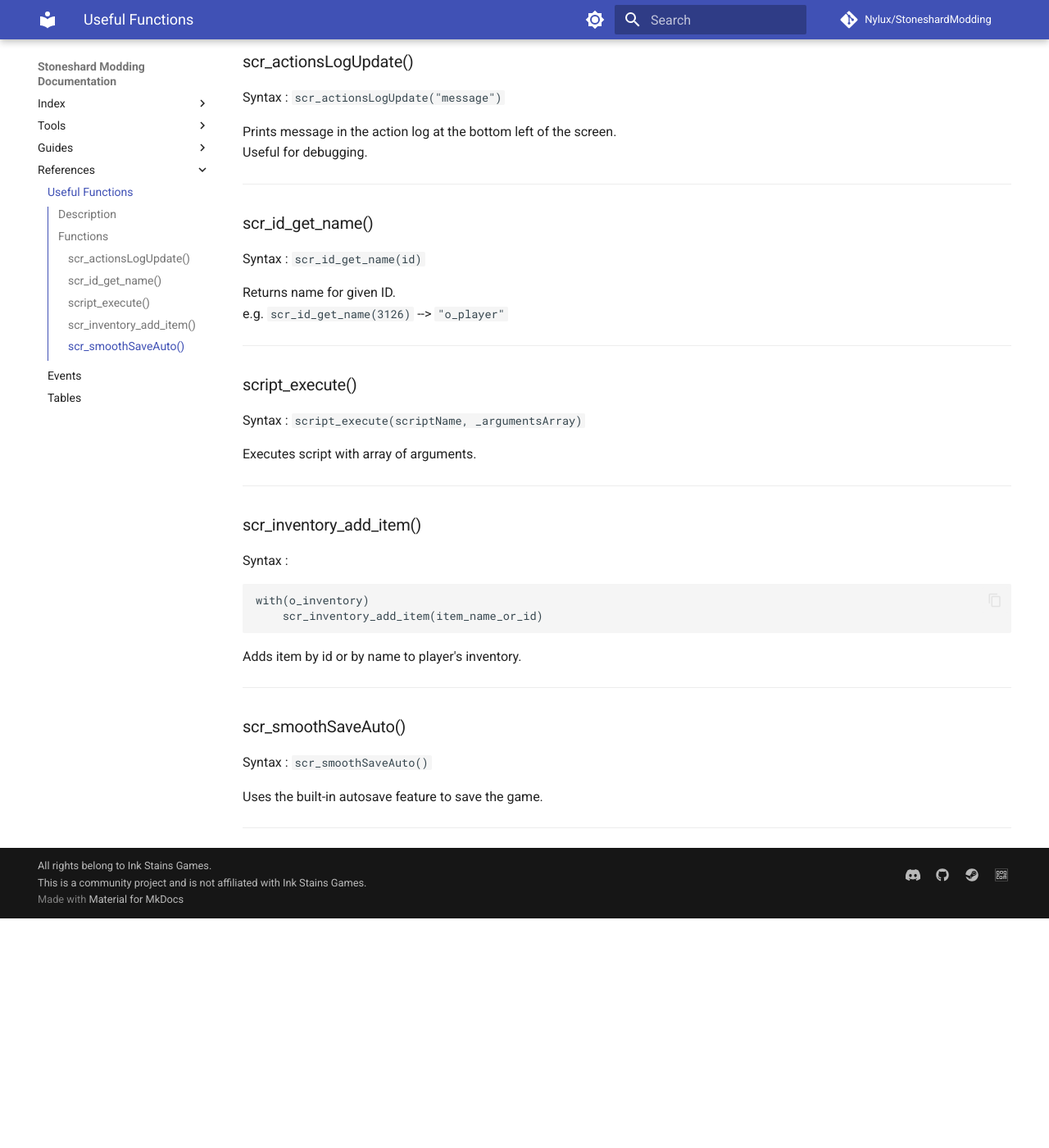
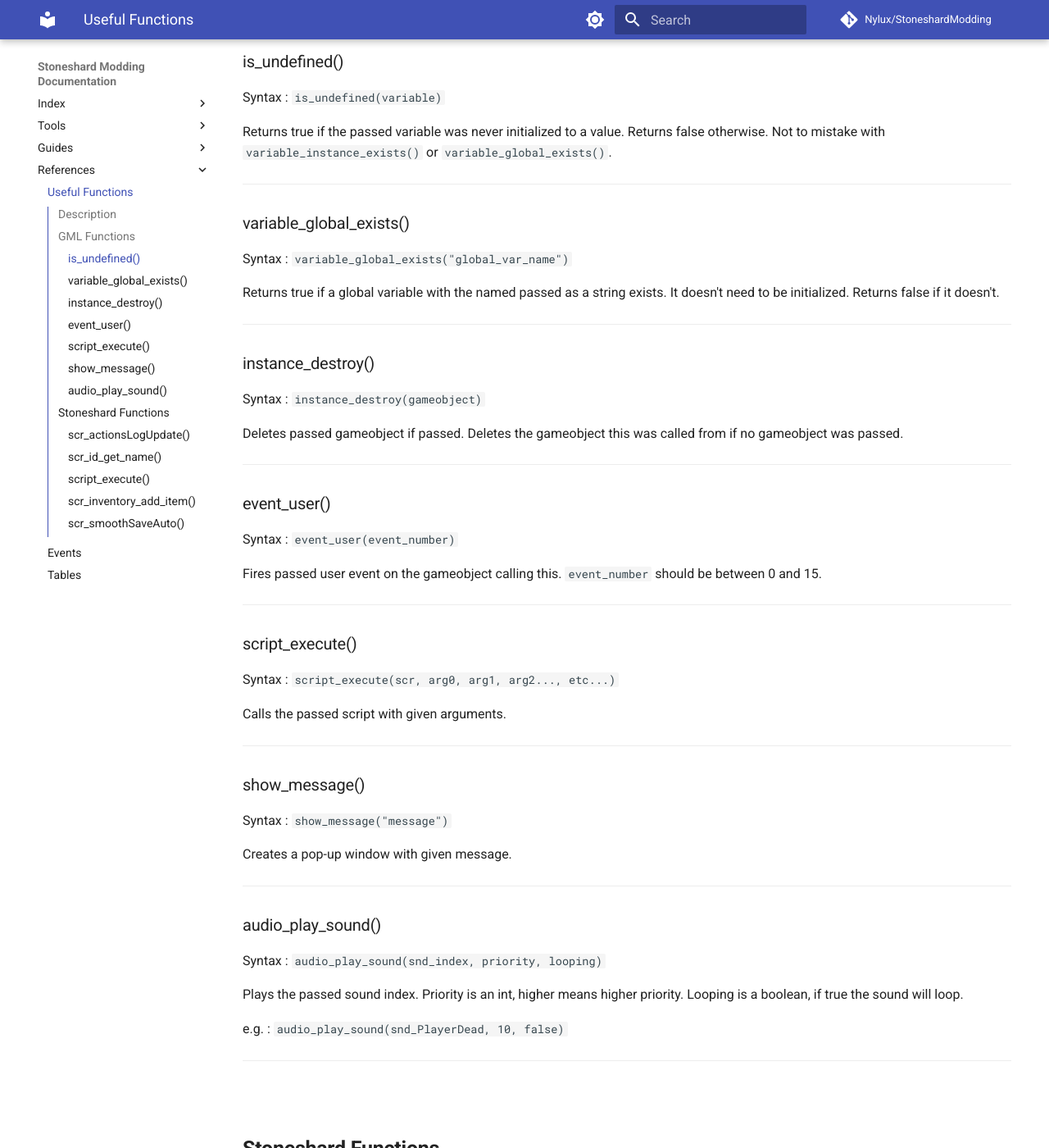
Before and after one commit to Nylux/StoneshardModding, an MkDocs documentation site: the page built from docs/references/useful-functions.md, in a window 1280 px wide and 1400 px high, scrolled down 484 px. Shown: the whole window at 82% size. Built offline with MkDocs 1.6.1 and Material for MkDocs 9.7.7, drawn with Linux system fonts in a browser that asks for light colours; comment, search, counter and statistics services are not loaded; before the commit the page ends 1604 px from its top, so only the background shows below that; some of the changed text lies outside the part shown.

Commit message:
Adding some mildly useful GML functions to useful-functions.md

```diff
--- a/docs/references/useful-functions.md
+++ b/docs/references/useful-functions.md
@@ -12,7 +12,66 @@ This will **eventually get sorted** into something more useful/readable, but for
 
 ---
 
-## Functions
+##  **^^GML Functions^^**
+
+### is_undefined()
+
+Syntax : `is_undefined(variable)`
+
+Returns true if the passed variable was never initialized to a value.
+Returns false otherwise.
+Not to mistake with `variable_instance_exists()` or `variable_global_exists()`.
+---
+
+###  variable_global_exists()
+
+Syntax : `variable_global_exists("global_var_name")`
+
+Returns true if a global variable with the named passed as a string exists. It doesn't need to be initialized.
+Returns false if it doesn't.
+---
+### instance_destroy()
+
+Syntax : `instance_destroy(gameobject)`
+
+Deletes passed gameobject if passed.
+Deletes the gameobject this was called from if no gameobject was passed.
+---
+### event_user()
+
+Syntax : `event_user(event_number)`
+
+Fires passed user event on the gameobject calling this.
+`event_number` should be between 0 and 15.
+---
+### script_execute()
+
+Syntax : `script_execute(scr, arg0, arg1, arg2..., etc...)`
+
+Calls the passed script with given arguments.
+
+---
+### show_message()
+
+Syntax : `show_message("message")`
+
+Creates a pop-up window with given message.
+
+---
+### audio_play_sound()
+
+Syntax : `audio_play_sound(snd_index, priority, looping)`
+
+Plays the passed sound index.
+Priority is an int, higher means higher priority.
+Looping is a boolean, if true the sound will loop.
+
+e.g. : `audio_play_sound(snd_PlayerDead, 10, false)`
+
+---
+</br>
+
+##  **^^Stoneshard Functions^^**
 
 ### scr_actionsLogUpdate()
 
```
Also changed, not shown: other parts of docs/references/useful-functions.md (+1 -1 lines).
